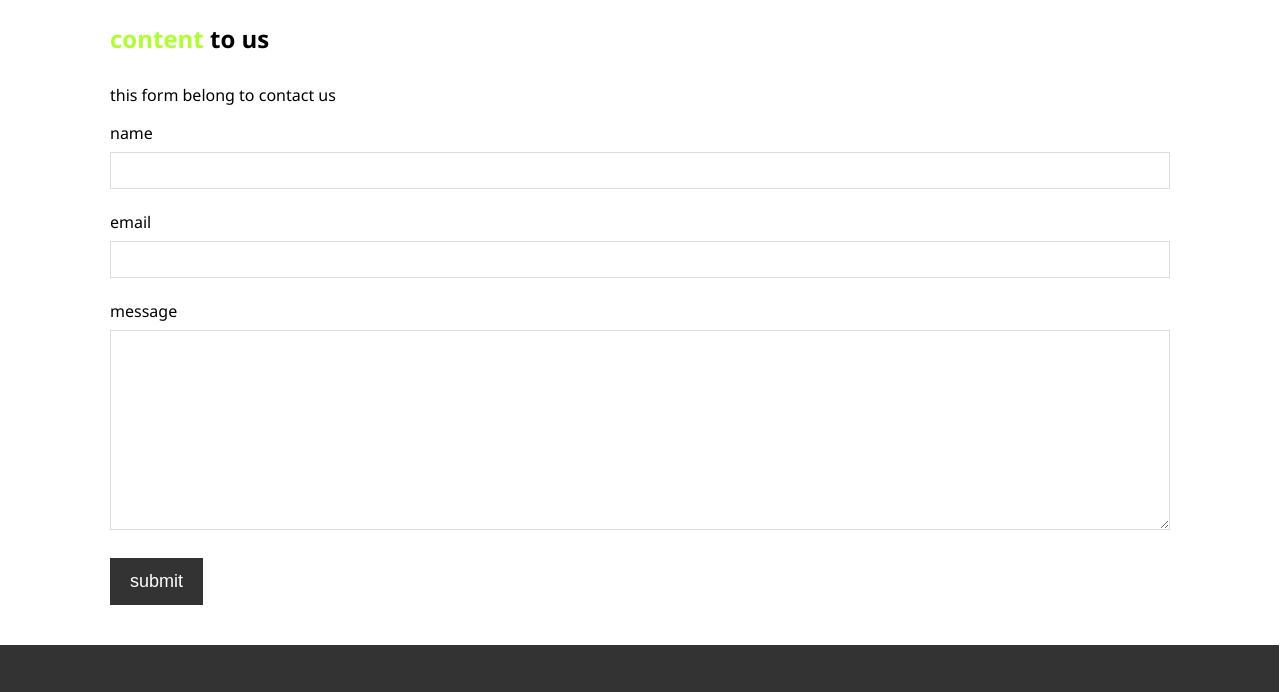
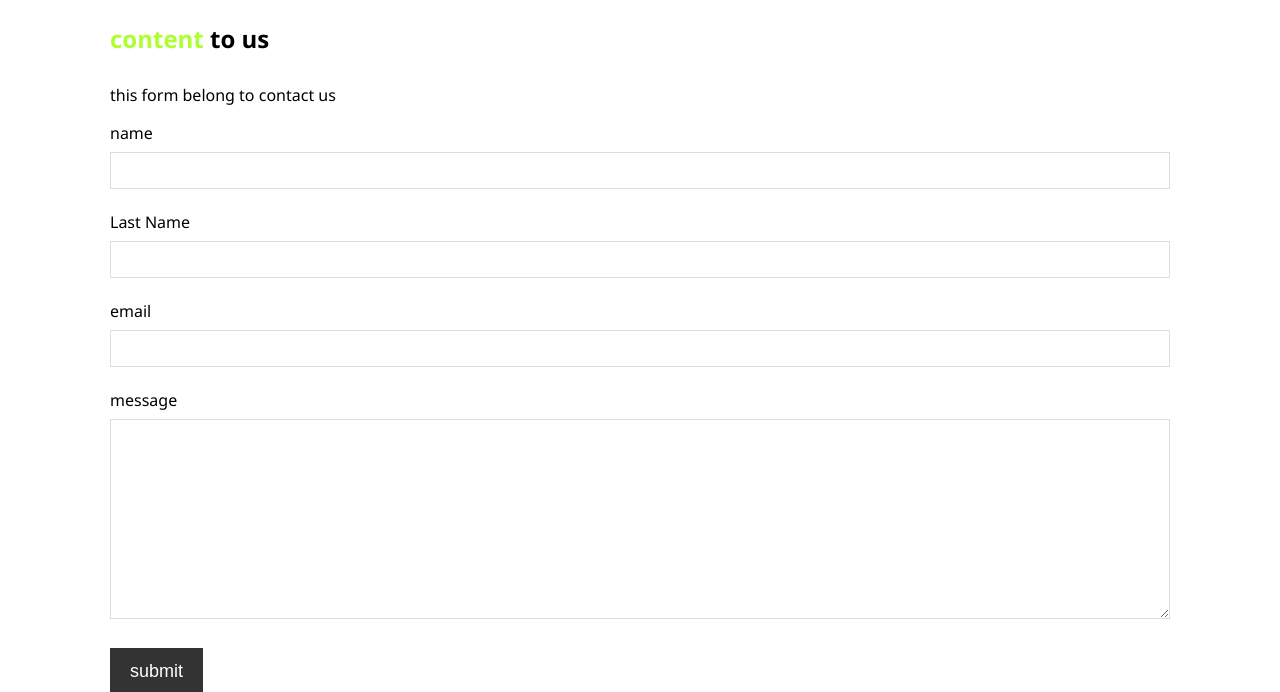
Before and after one commit to Moqaddasi/Hotel-Project, a plain HTML site: page contact.html in a window 1280 px wide. Shown: the part 72-764 px from the top of the page. Drawn offline with Linux system fonts and the light colour scheme.

Commit message:
feat: add last name field to contact screen

```diff
--- a/contact.html
+++ b/contact.html
@@ -35,6 +35,10 @@
                 <form action="process.php">
                     <div class="form-group">
                         <label for="name">name</label>
+                        <input type="name"name="name" id="name">
+                    </div>
+                    <div class="form-group">
+                        <label for="name">Last Name</label>
                         <input type="name"name="name" id="name">
                     </div>
                     <div class="form-group">
```
